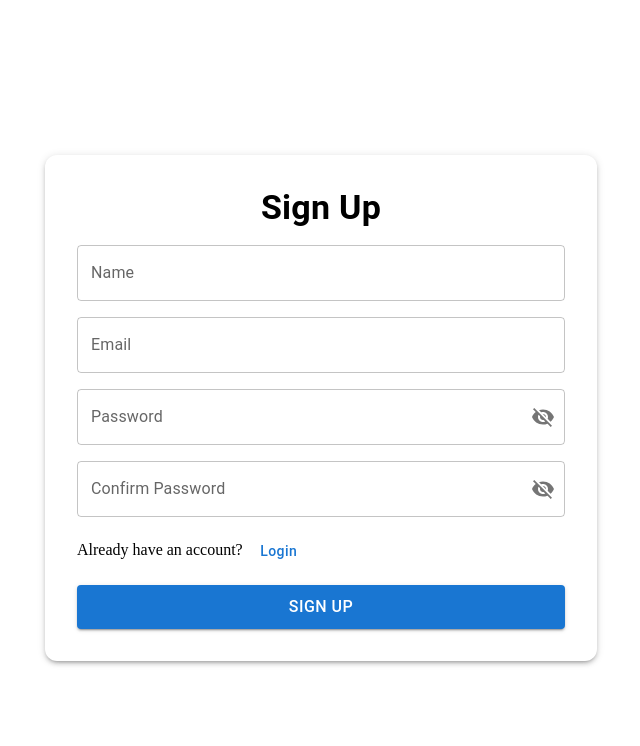
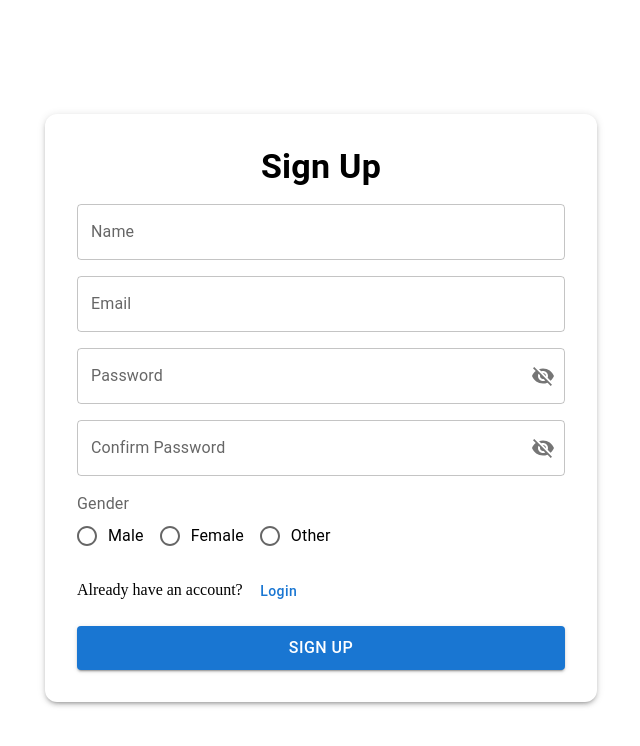
Before and after one commit to ujjwal-sharma98/tingles-web, a React (Vite) app: page /signup in a window 1280 px wide. Shown: the top 746 px of the page, without its empty margins (319-959 px from the left). Built offline with nearby package versions, Linux system fonts and the light colour scheme.

Commit message:
gender added

```diff
--- a/src/pages/Signup.jsx
+++ b/src/pages/Signup.jsx
@@ -9,7 +9,12 @@ import {
   Typography,
   Box,
   IconButton,
-  InputAdornment
+  InputAdornment,
+  FormControlLabel,
+  FormControl,
+  FormLabel,
+  RadioGroup,
+  Radio
 } from "@mui/material";
 import { Visibility, VisibilityOff } from "@mui/icons-material";
 import { useNavigate } from "react-router-dom";
@@ -39,6 +44,7 @@ const SignupPage = () => {
           .oneOf([Yup.ref("password")], "Passwords must match")
           .required("Confirm Password is required")
       : Yup.string().notRequired(),
+    gender: Yup.string().required("Please select your gender"),
   });
 
   const formik = useFormik({
@@ -169,6 +175,29 @@ const SignupPage = () => {
               </Grid>
             )}
 
+            {signup && (
+              <Grid item>
+                <FormControl component="fieldset" error={formik.touched.gender && Boolean(formik.errors.gender)}>
+                  <FormLabel component="legend">Gender</FormLabel>
+                  <RadioGroup
+                    row
+                    name="gender"
+                    value={formik.values.gender}
+                    onChange={formik.handleChange}
+                  >
+                    <FormControlLabel value="male" control={<Radio />} label="Male" />
+                    <FormControlLabel value="female" control={<Radio />} label="Female" />
+                    <FormControlLabel value="other" control={<Radio />} label="Other" />
+                  </RadioGroup>
+                  {formik.touched.gender && formik.errors.gender && (
+                    <Typography variant="caption" color="error">
+                      {formik.errors.gender}
+                    </Typography>
+                  )}
+                </FormControl>
+              </Grid>
+            )}
+
             <Grid item>
               {signup ? (
                 <div>
```
